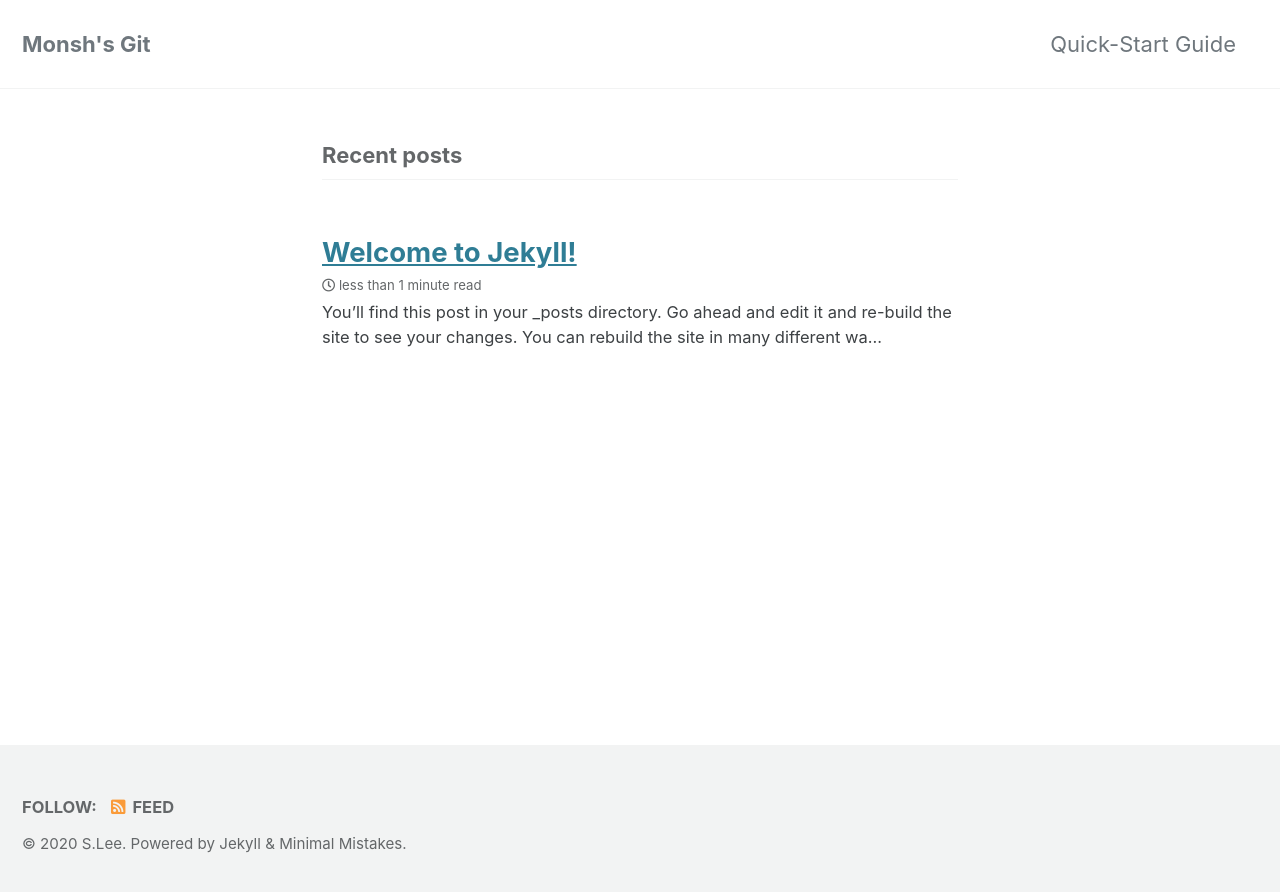
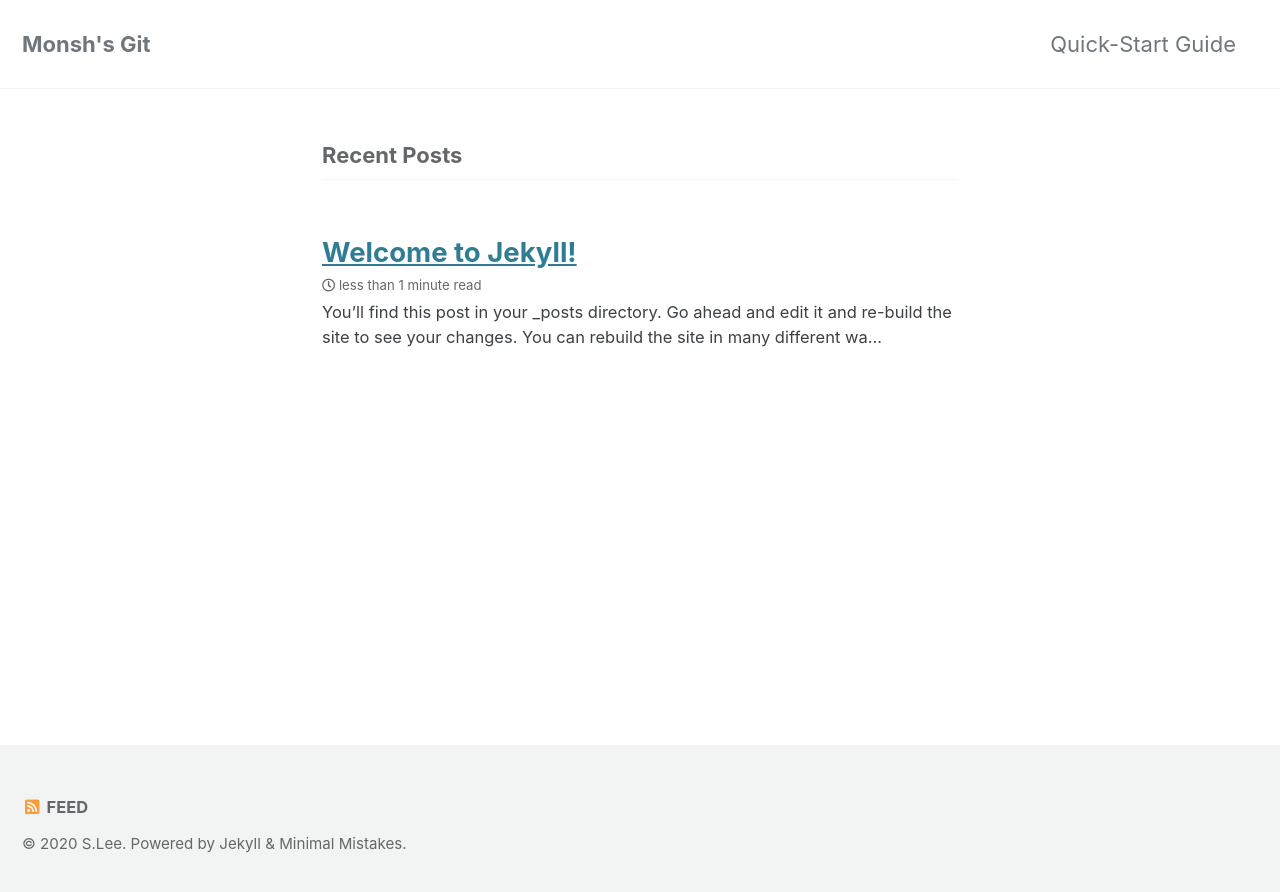
Before and after one commit to monsh-git/monsh-git.github.io, a Jekyll site: the page built from index.markdown, in a window 1280 px wide. Shown: the top 892 px of the page. Built offline with Jekyll 4.4.1, drawn with Linux system fonts in a browser that asks for light colours; cached includes are drawn as plain includes; the list of posts is cut into pages by our own code; part of the change alters nothing that is shown.

Commit message:
2020-08-29

```diff
--- a/_config.yml
+++ b/_config.yml
@@ -15,7 +15,7 @@
 minimal_mistakes_skin    : "default" # "air", "aqua", "contrast", "dark", "dirt", "neon", "mint", "plum", "sunrise"
 
 # Site Settings
-locale                   : "en-US"
+locale                   : "UTF-8"
 title                    : "Monsh's Git"
 title_separator          : "-"
 subtitle                 : # site tagline that appears below site title in masthead
```
Also changed, not shown: 1 other file.
